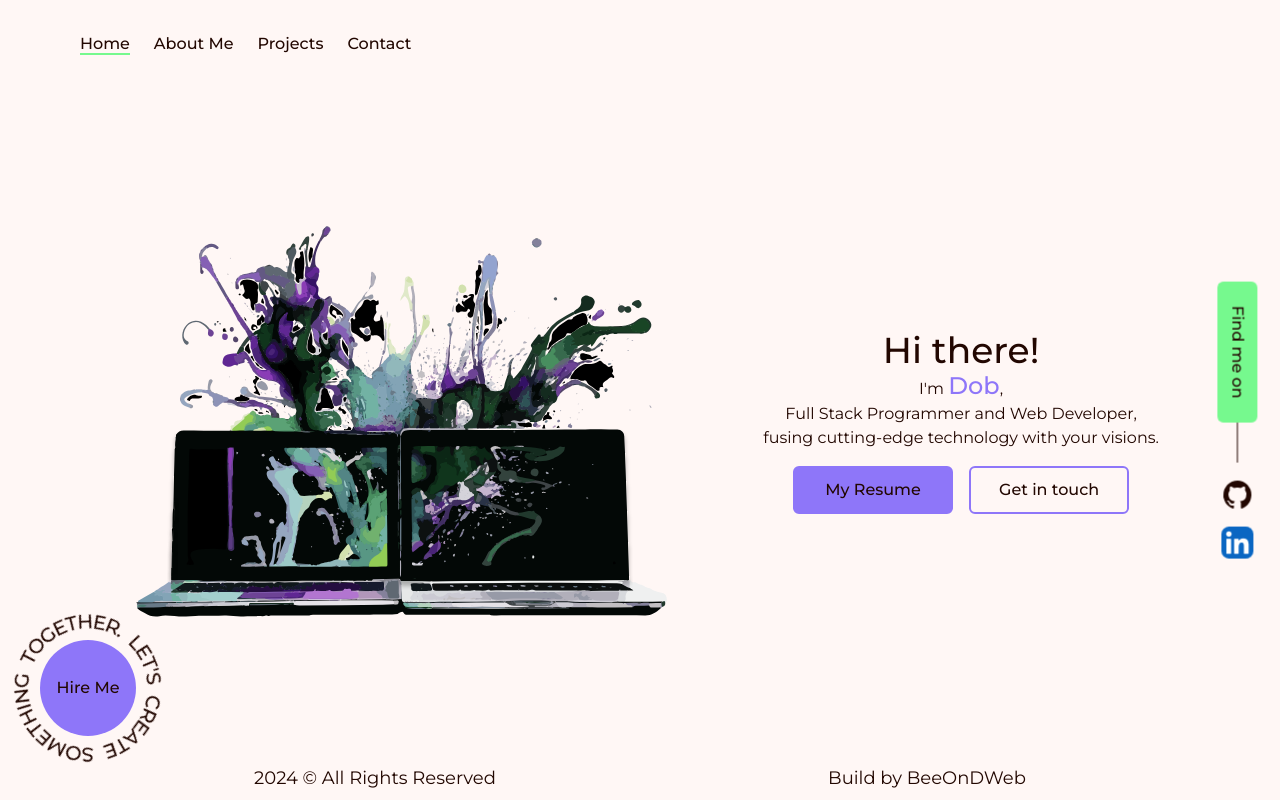
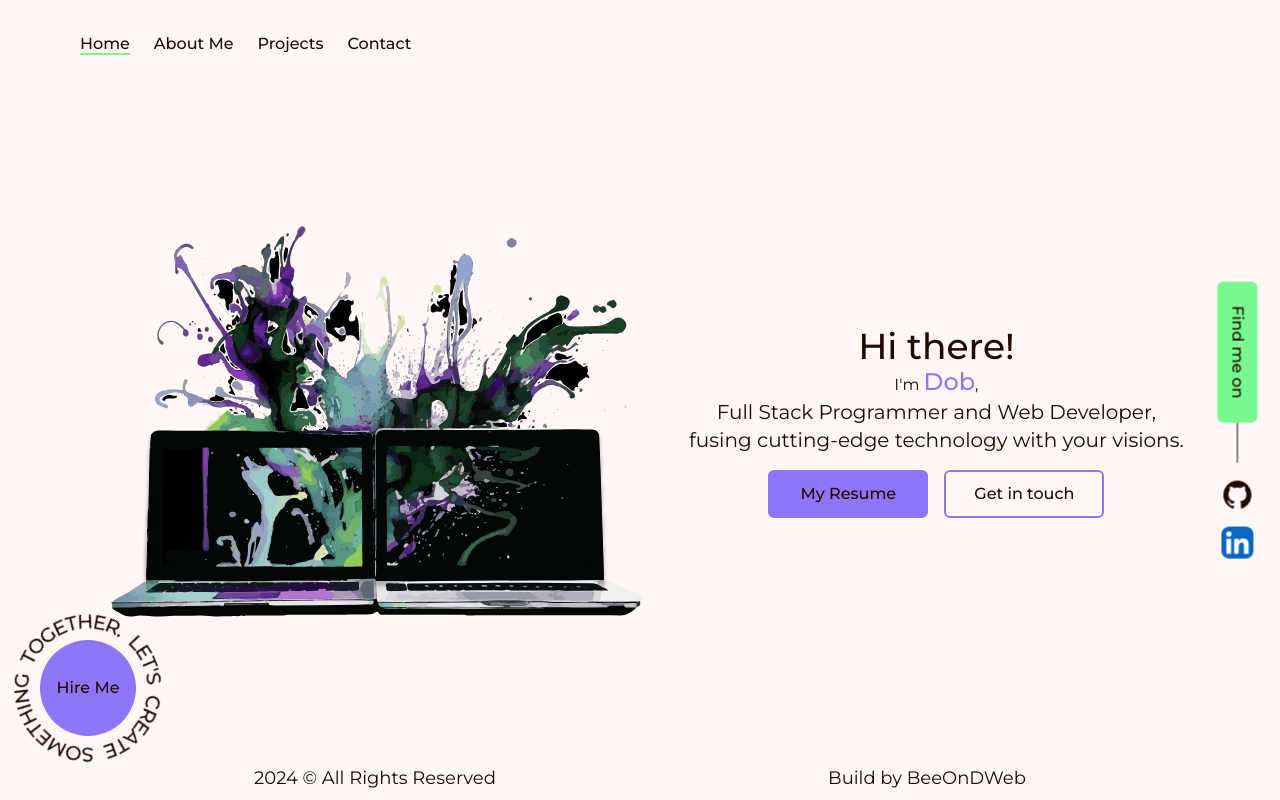
Before and after one commit to Captain-Leftovers/beeOnDWeb-portfolio, a Next.js app: page / in a window 1280 px wide. Built offline with nearby package versions, Linux system fonts and the light colour scheme.

Commit message:
changed text on homepage

```diff
--- a/src/app/(root)/page.tsx
+++ b/src/app/(root)/page.tsx
@@ -22,8 +22,8 @@ export default function Home() {
 					</span>
 					,
 				</p>
-				<p> Full Stack Programmer and Web Developer,</p>
-				<p> fusing cutting-edge technology with your visions.</p>
+				<p className='sm:text-xl'> Full Stack Programmer and Web Developer,</p>
+				<p className='sm:text-xl'> fusing cutting-edge technology with your visions.</p>
 				<div className="flex items-center justify-center w-full mt-4  whitespace-nowrap">
 					<a
 						download
```
